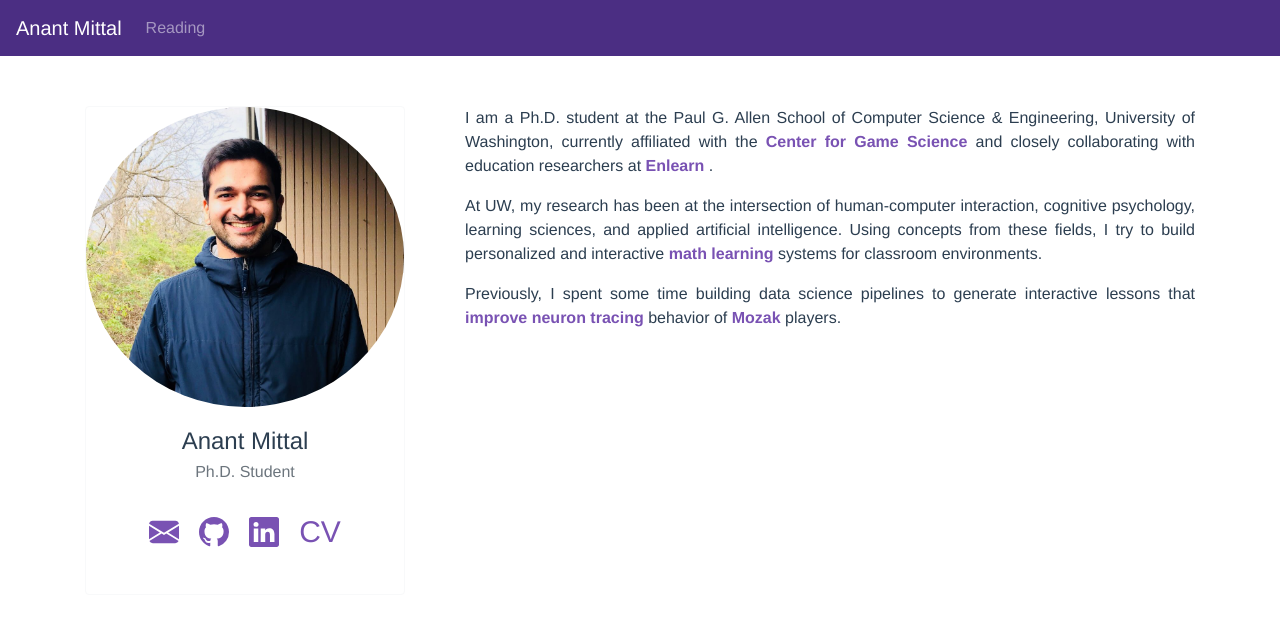
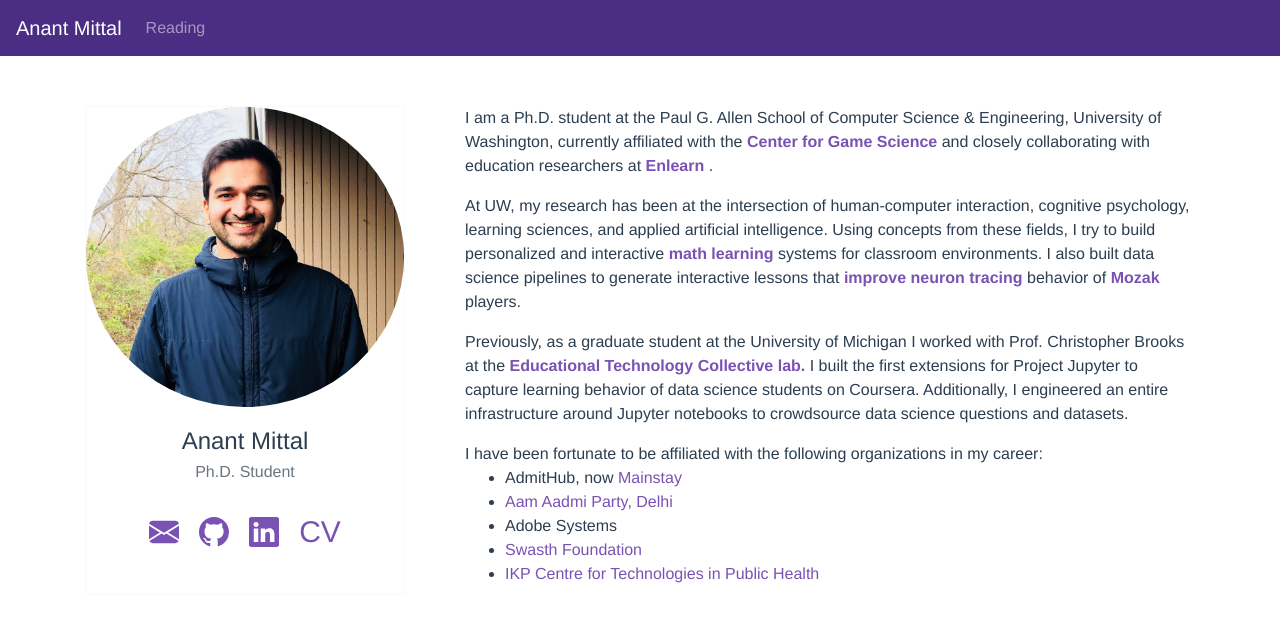
Before and after one commit to anantmittal/anantmittal.github.io, a Vue app: page / in a window 1280 px wide. Shown: the top 622 px of the page. Built offline with nearby package versions, Linux system fonts and the light colour scheme.

Commit message:
Updated about me

```diff
--- a/src/components/About.vue
+++ b/src/components/About.vue
@@ -28,11 +28,8 @@
 					>math learning</a
 				>
 			</strong>
-			systems for classroom environments.
-		</p>
-		<p>
-			Previously, I spent some time building data science pipelines to
-			generate interactive lessons that
+			systems for classroom environments. I also built
+			data science pipelines to generate interactive lessons that
 			<strong>
 				<a
 					href="https://homes.cs.washington.edu/~anmittal/Mozak+Lessons.pdf"
@@ -48,6 +45,26 @@
 			>
 			players.
 		</p>
+		<p>
+			Previously, as a graduate student at the University of Michigan I worked with
+			Prof. Christopher Brooks at the
+			<strong>
+				<a href="https://edtech.labs.si.umich.edu/" target="_blank">
+					Educational Technology Collective lab.
+				</a>
+			</strong>
+			I built the first extensions for Project Jupyter to capture learning behavior of data science students on Coursera. Additionally, I engineered an entire infrastructure around Jupyter notebooks to crowdsource data science questions and datasets.
+		<p>
+			I have been fortunate to be affiliated with the following
+			organizations in my career:
+			<ul>
+				<li>AdmitHub, now <a href="https://www.mainstay.com/" target="_blank">Mainstay</a></li>
+				<li><a href="https://aamaadmiparty.org/" target="_blank">Aam Aadmi Party, Delhi</a></li>
+				<li><a>Adobe Systems</a></li>
+				<li><a href="https://www.swasth.org/" target="_blank">Swasth Foundation</a></li>
+				<li><a href="http://ictph.org.in/" target="_blank">IKP Centre for Technologies in Public Health</a></li>
+			</ul>
+		</p>
 	</div>
 </template>
 
--- a/src/components/Landing.vue
+++ b/src/components/Landing.vue
@@ -60,7 +60,7 @@
 						</b-card-body>
 					</b-card>
 				</b-col>
-				<b-col lg="8" class="text-justify">
+				<b-col lg="8">
 					<About />
 				</b-col>
 			</b-row>
```
